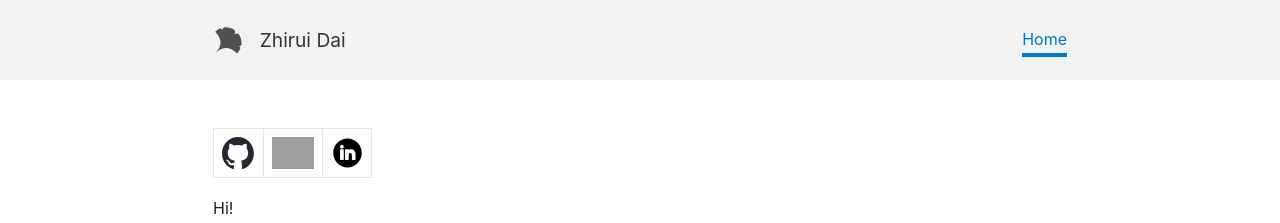
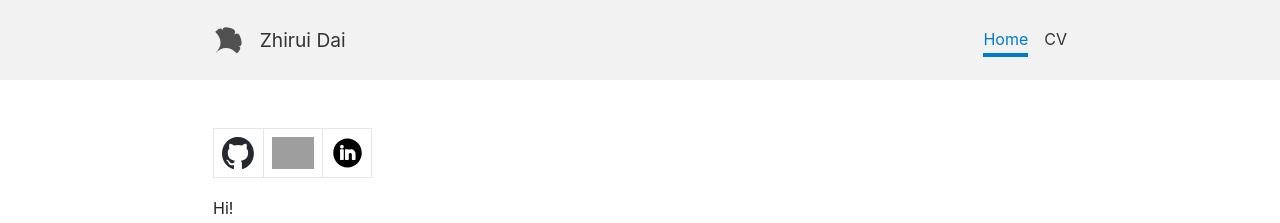
Before and after one commit to daizhirui/daizhirui.github.io, a Jekyll site: the page built from index.md, in a window 1280 px wide. Shown: the top 223 px of the page. Built offline with Jekyll 4.4.1, drawn with Linux system fonts in a browser that asks for light colours; nearby versions of some CDN libraries; grey boxes are pictures that could not be loaded.

Commit message:
update cv

```diff
--- a/_data/navigation.yml
+++ b/_data/navigation.yml
@@ -1,3 +1,5 @@
 header:
   - title: Home
     url: /
+  - title: CV
+    url: /assets/pdfs/cv.pdf
```
Also changed, not shown: 1 other file.
